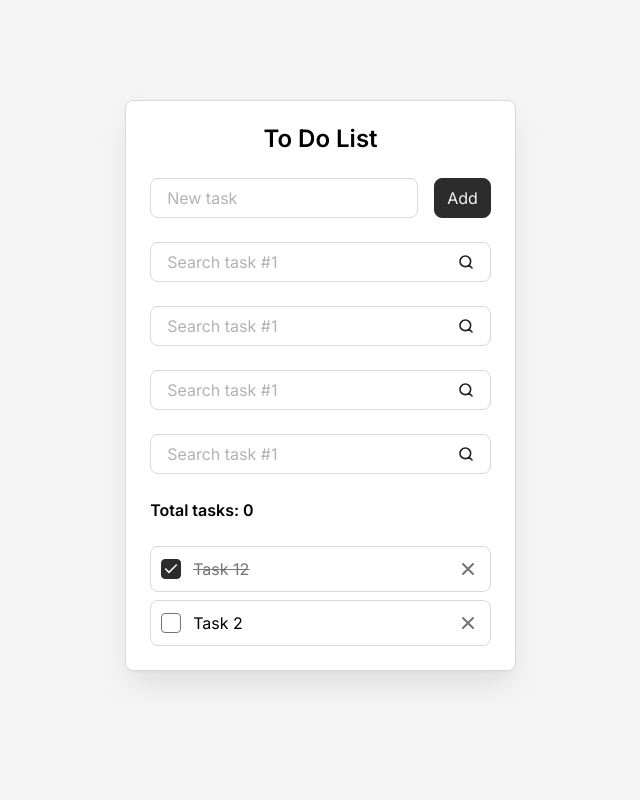
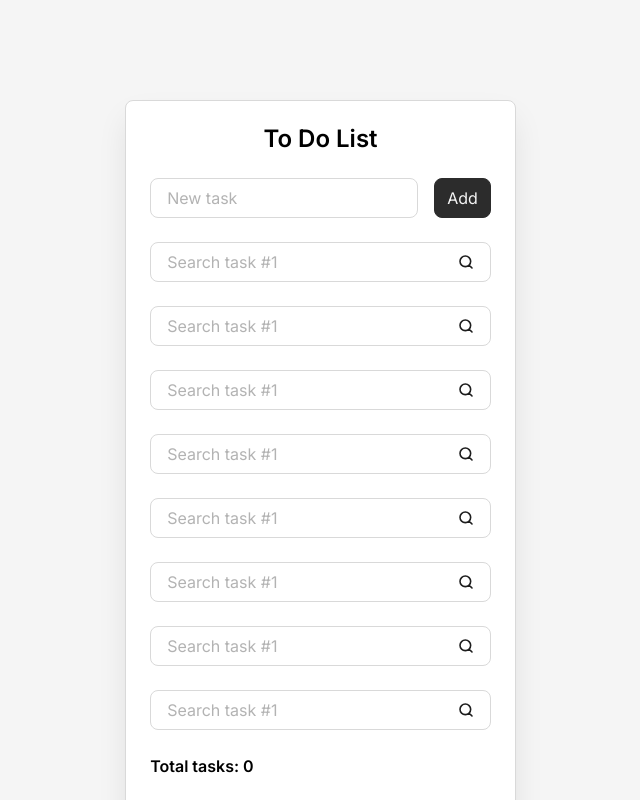
Before and after one commit to MarkTenno/test2, a React (Vite) app: page / in a window 1280 px wide. Shown: the top 800 px of the page, without its empty margins (312-952 px from the left). Built offline with nearby package versions, Linux system fonts and the light colour scheme.

Commit message:
branch-commut

```diff
--- a/src/App.jsx
+++ b/src/App.jsx
@@ -28,6 +28,10 @@ const App = () => {
       <Search />
       <Search />
       <Search />
+      <Search />
+      <Search />
+      <Search />
+      <Search />
       <div className="todo__info">
         <div className="todo__total-tasks">Total tasks: <span>0</span></div>
         <button className="todo__delete-all-button" type="button">Delete all</button>
```
